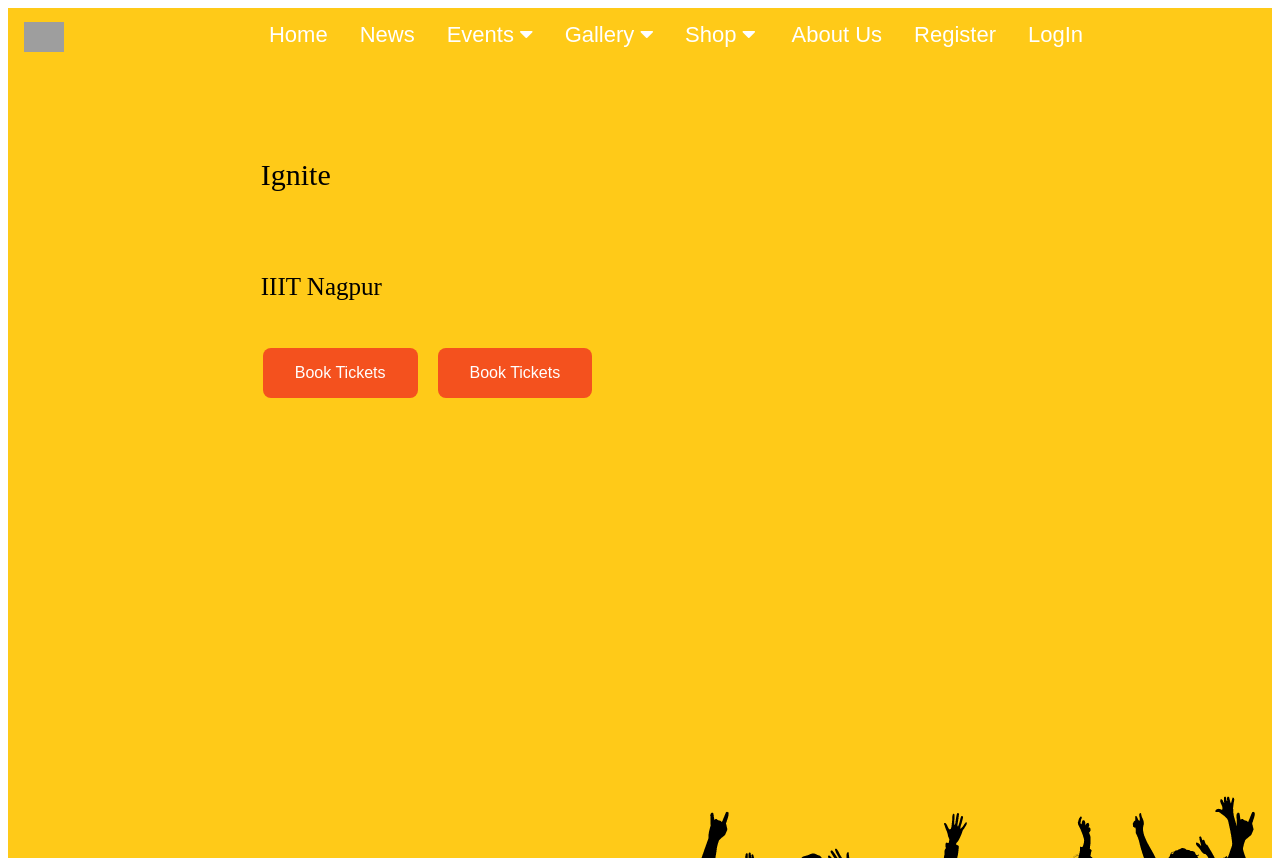
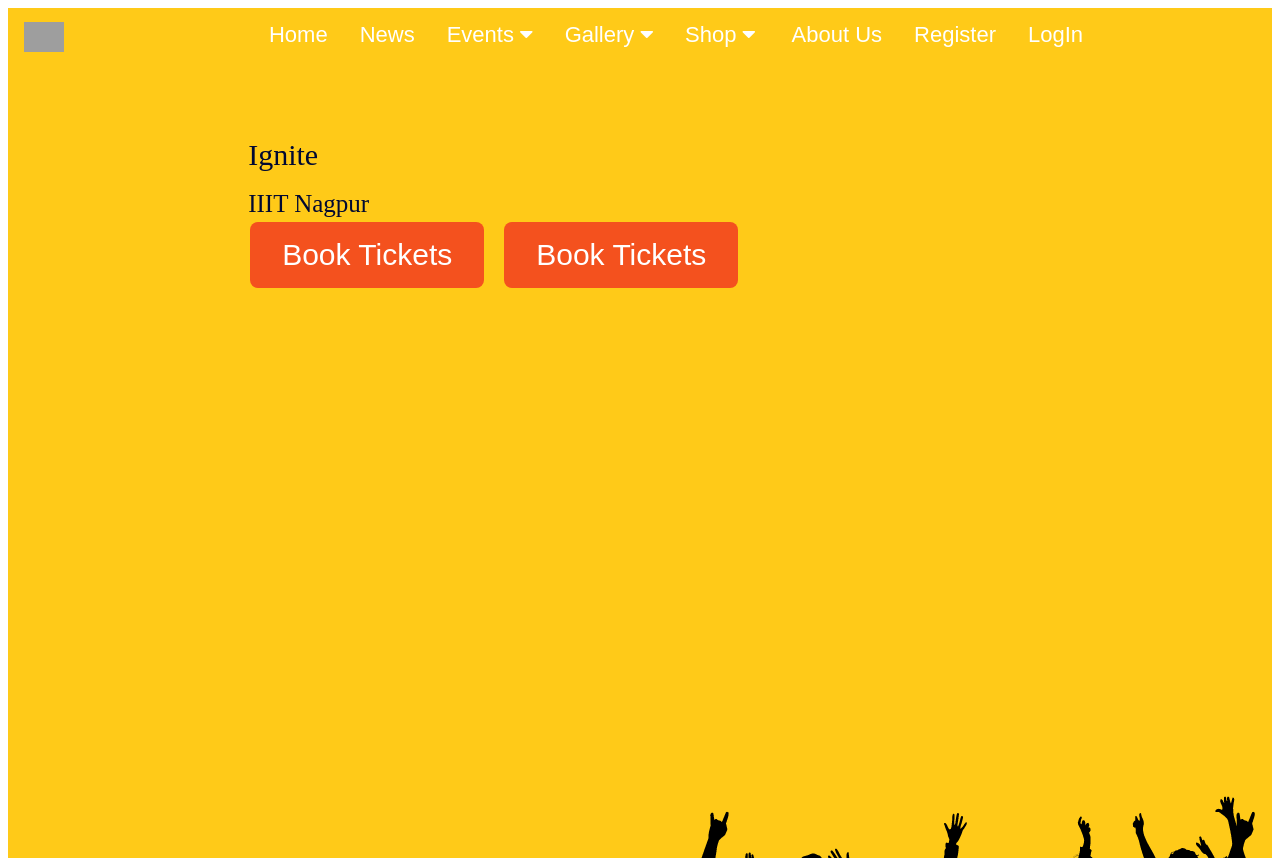
Before and after one commit to deeppanchani/ignite, a PHP site: page / in a window 1280 px wide. Run offline with PHP 8.4, Linux system fonts and the light colour scheme; grey boxes are pictures that could not be loaded.

Commit message:
Update cendoc.css

```diff
--- a/cendoc.css
+++ b/cendoc.css
@@ -1,12 +1,25 @@
 .cnhbt{
     text-align: left;
-    margin-left: 20%;
+    margin-left: 19%;
 }
 
-.mainh{
-    font-size: 50px;
-    font-display: uppercase;
-    color:#010932;
+.cnhbt h1{
+    font-size: 100px;
+    font-weight: 400;
+    color: #010932;
+    display: inline;
+}
+
+.cnhbt span{
+    font-size: 30px;
+    font-weight: 200;
+}
+
+.cnhbt h3{
+    font-size: 70px;
+    font-weight: 350;
+    color: #010932;
+    display: inline;
 }
 
 .cnhbt a{
@@ -23,7 +36,7 @@
     color: white;
     padding: 16px 32px;
     text-align: center;
-    font-size: 16px;
+    font-size: 30px;
     margin: 4px 2px;
     opacity: 1;
     transition: 0.3s;
```
